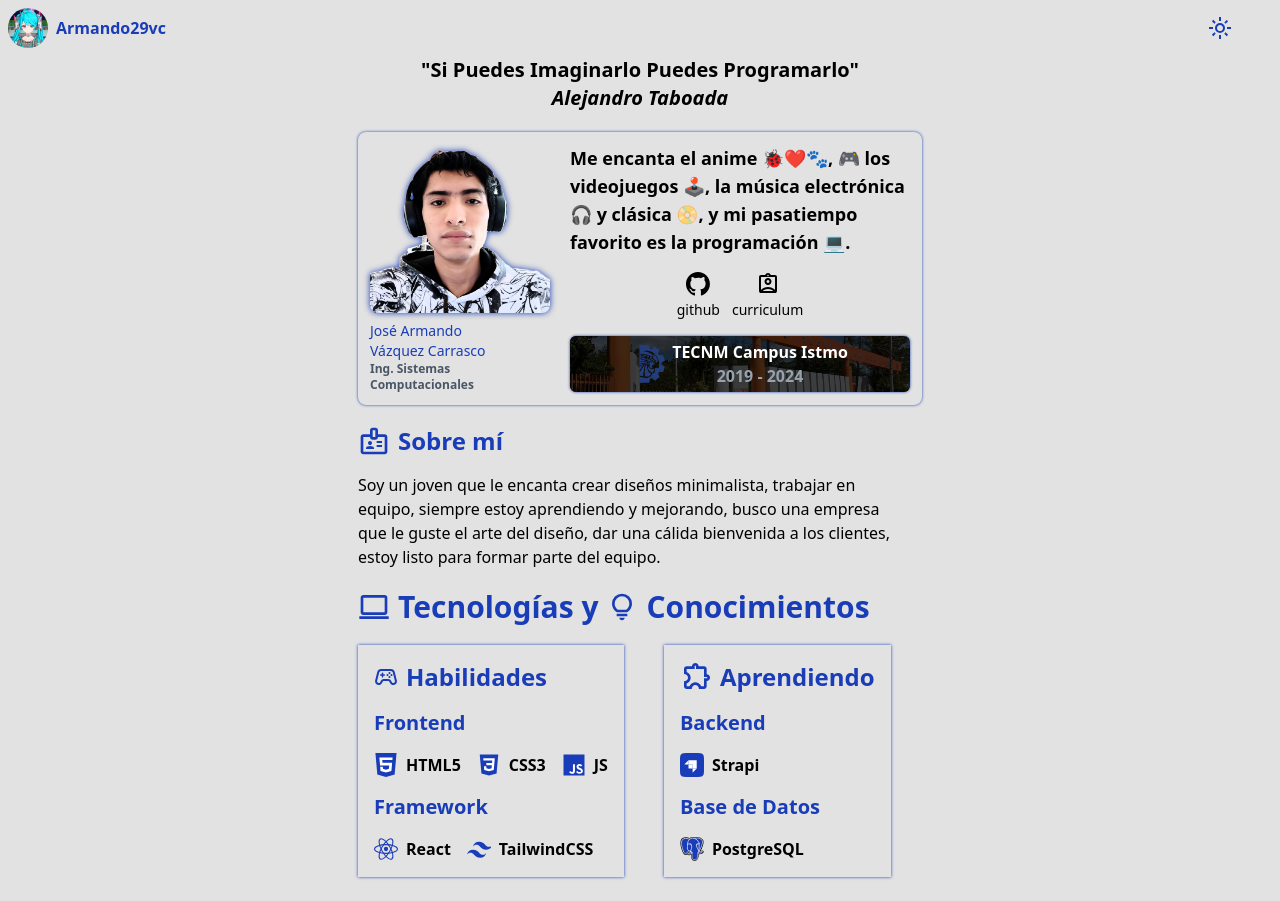
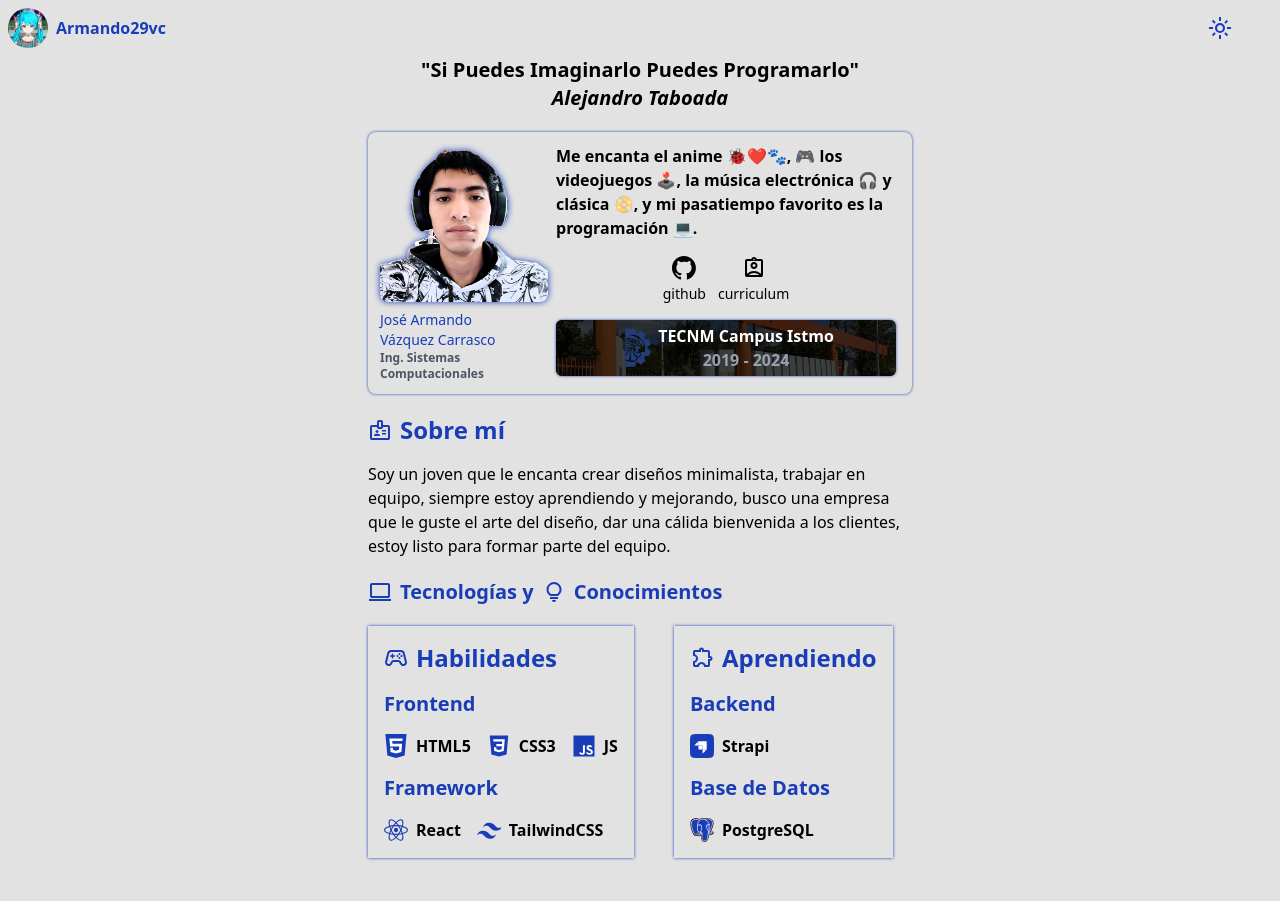
Before and after one commit to Armando29vc/portafolio, a React (Vite) app: page / in a window 1280 px wide. Built offline with nearby package versions, Linux system fonts and the light colour scheme.

Commit message:
arreglo de contenido

```diff
--- a/src/pages/Inicio.tsx
+++ b/src/pages/Inicio.tsx
@@ -8,16 +8,16 @@
         <blockquote>"Si Puedes Imaginarlo Puedes Programarlo"</blockquote>
         <cite>Alejandro Taboada</cite>
       </section>
-      <section className="flex gap-5 p-3 rounded-lg border-transparent shadow-[0_0_3px_#193cb8]  dark:shadow-[0_0_3px_#53eafd]">
-        <div className="max-w-45 flex flex-col gap-2 justify-between">
-          <div className="flex items-center w-45">
+      <section className="min-w-110 flex gap-2 p-3 rounded-lg border-transparent shadow-[0_0_3px_#193cb8]  dark:shadow-[0_0_3px_#53eafd]">
+        <div className="max-w-42 flex flex-col gap-2 ">
+          <div className="flex items-center w-42 h-full">
             <img
               className="rounded-lg object-cover w-full h-auto drop-shadow-[0_0_3px_#193cb8] dark:drop-shadow-[0_0_3px_#53eafd]"
               src="JArmando.png"
               alt="José Armando Vázquez Carrasco"
             />
           </div>
-          <div className="w-45">
+          <div className="w-42">
             <h2 className="text-sm text-blue-800 dark:text-cyan-300">
               José Armando <br />
               Vázquez Carrasco
@@ -29,7 +29,7 @@
         </div>
         <div className="w-full md:max-w-85">
           <div className="">
-            <p className="text-lg font-semibold">
+            <p className="text-base font-semibold">
               Me encanta el anime 🐞❤️🐾, 🎮 los videojuegos 🕹️, la música
               electrónica 🎧 y clásica 📀, y mi pasatiempo favorito es la
               programación 💻.
@@ -42,7 +42,7 @@
               rel="noopener noreferrer"
               className="flex flex-col gap-1 items-center"
             >
-              <svg className="w-8 h-8 md:w-6 md:h-6 fill-black dark:fill-white">
+              <svg className="w-6 h-6 fill-black dark:fill-white">
                 <use href="sprite.svg#github"></use>
               </svg>
               <span className="text-sm">github</span>
@@ -53,7 +53,7 @@
               rel="noopener noreferrer"
               className="flex flex-col gap-1 items-center"
             >
-              <svg className="w-8 h-8 md:w-6 md:h-6 fill-white">
+              <svg className="w-6 h-6 fill-white">
                 <use href="sprite.svg#cv"></use>
               </svg>
               <span className="text-sm">curriculum</span>
@@ -85,7 +85,7 @@
           <h2 className="flex items-center gap-2 text-2xl font-bold text-blue-800 dark:text-cyan-300">
             <svg
               aria-hidden="true"
-              className="w-8 h-8 md:w-8 md:h-8 text-blue-800 dark:text-cyan-300  [--logo-icon:white] dark:[--logo-icon:black]"
+              className="w-6 h-6 text-blue-800 dark:text-cyan-300  [--logo-icon:white] dark:[--logo-icon:black]"
             >
               <use href="sprite.svg#sobre-mi"></use>
             </svg>
@@ -100,17 +100,17 @@
         </section>
       </section>
       <section className="flex flex-col gap-5">
-        <h2 className="flex flex-wrap items-center gap-2 text-3xl font-bold text-blue-800 dark:text-cyan-300">
+        <h2 className="flex flex-wrap items-center gap-2 text-xl font-bold text-blue-800 dark:text-cyan-300">
           <svg
             aria-hidden="true"
-            className="w-8 h-8 md:w-8 md:h-8 text-blue-800 dark:text-cyan-300  [--logo-icon:white] dark:[--logo-icon:black]"
+            className="w-6 h-6 text-blue-800 dark:text-cyan-300  [--logo-icon:white] dark:[--logo-icon:black]"
           >
             <use href="sprite.svg#pc"></use>
           </svg>
           Tecnologías y{" "}
           <svg
             aria-hidden="true"
-            className="w-8 h-8 md:w-8 md:h-8 text-blue-800 dark:text-cyan-300  [--logo-icon:white] dark:[--logo-icon:black]"
+            className="w-6 h-6 text-blue-800 dark:text-cyan-300  [--logo-icon:white] dark:[--logo-icon:black]"
           >
             <use href="sprite.svg#foco"></use>
           </svg>{" "}
@@ -179,7 +179,7 @@
               <h3 className="flex items-center gap-2 text-2xl font-bold text-blue-800 dark:text-cyan-300">
                 <svg
                   aria-hidden="true"
-                  className="w-8 h-8 md:w-8 md:h-8 text-blue-800 dark:text-cyan-300  [--logo-icon:white] dark:[--logo-icon:black]"
+                  className="w-6 h-6 text-blue-800 dark:text-cyan-300  [--logo-icon:white] dark:[--logo-icon:black]"
                 >
                   <use href="sprite.svg#rompecabezas"></use>
                 </svg>{" "}
```
